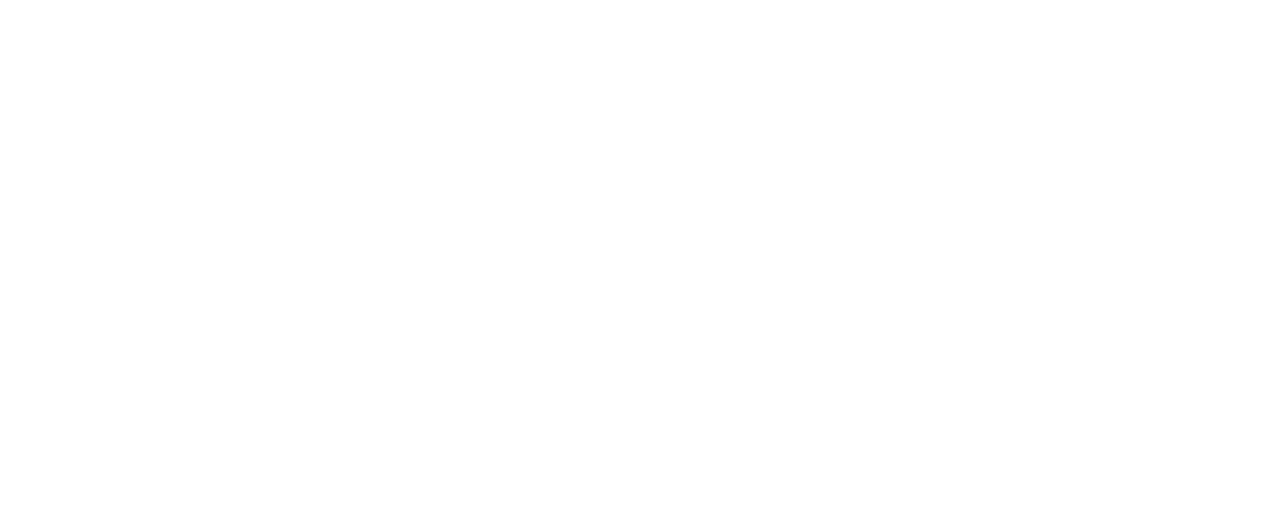
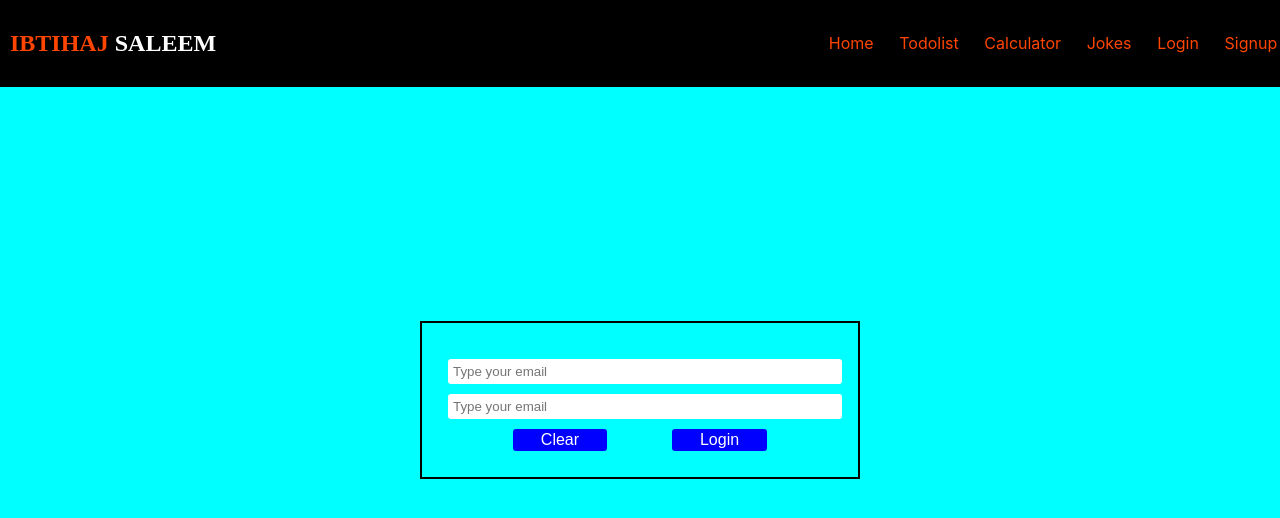
Before and after one commit to ibtihaj1234/Portfolio, a React (Create React App) app: page /login in a window 1280 px wide. Before the commit this address had no page. Shown: the top 518 px of the page. Built offline with nearby package versions, Linux system fonts and the light colour scheme.

Commit message:
GET & POST API

```diff
--- a/src/components/button/Button.jsx
+++ b/src/components/button/Button.jsx
@@ -3,11 +3,11 @@
 
 const ButtonComponent = (props) => {
 
-    const { title, onClick } = props
+    const { title, onClick , bgcolor} = props
 
     return (
         <div>
-            <button className='block' onClick={onClick}>
+            <button style={bgcolor?{backgroundColor:bgcolor}: {}} className='block' onClick={onClick}>
                 {title}
             </button>
         </div>
--- a/src/components/inputComponent/InputComponent.jsx
+++ b/src/components/inputComponent/InputComponent.jsx
@@ -2,10 +2,10 @@
 import '../style.css'
 
 const InputComponent = (props) => {
-    const { type, onChange, value, placeholder } = props
+    const { type, onChange, value, placeholder, style } = props
     return (
         <div>
-            <input className='InputButton' type={type} onChange={onChange} value={value} placeholder={placeholder} />
+            <input className='InputButton' style={style} type={type} onChange={onChange} value={value} placeholder={placeholder} />
         </div>
     )
 }
--- /dev/null
+++ b/src/components/login/LoginComp.jsx
@@ -0,0 +1,73 @@
+import React, { useState } from 'react'
+import './style.css'
+import InputComponent from '../inputComponent/InputComponent'
+import Button from '../button/Button'
+import axios from 'axios'
+
+
+const LoginComp = () => {
+
+    const [email, setEmail] = useState('')
+    const [password, setPassword] = useState('')
+    const [loading, setloading] = useState(true)
+
+    const Clear = () => {
+        setEmail('')
+        setPassword('')
+    }
+
+    const Login = () => {
+        if (!password.trim() || !email.trim()) {
+            alert('both fields are mandetory');
+            return
+        }
+
+        setloading(false)
+
+        axios.post('https://enjoy-19070.botics.co/api/v1/login/', {
+            username: email.trim(),
+            password: password.trim(),
+        }).then(reult => {
+            console.log("Result ==> ", reult)
+        })
+            .catch(err => console.log("Error while login!", err))
+    }
+
+    return (
+        <div className='Login_page'>
+            <div className='Login_section'>
+                <div className='Login_inputs'>
+                    <InputComponent
+                        style={{ width: '100%' }}
+                        type='text'
+                        onChange={(e) => setEmail(e.target.value)}
+                        value={email}
+                        placeholder='Type your email'
+                    />
+                    <InputComponent
+                        style={{ width: '100%' }}
+                        type='text'
+                        onChange={(e) => setPassword(e.target.value)}
+                        value={password}
+                        placeholder='Type your email'
+                    />
+                </div>
+                <div className='Login_buttons'>
+                    <Button
+                        bgcolor='blue'
+                        title='Clear'
+                        onClick={() => {Clear() ; setloading(true)}}
+                    />
+                    <Button
+                        bgcolor='blue'
+                        title={!loading ? 'Wait' : 'Login'}
+                        onClick={() => Login()}
+                        disable={loading}
+                    />
+                </div>
+            </div>
+        </div>
+    )
+}
+
+export default LoginComp
--- /dev/null
+++ b/src/components/login/style.css
@@ -0,0 +1,27 @@
+.Login_page{
+    background-color: aqua;
+    width: 100%;
+    height: 100vh;
+    display: flex;
+    align-items: center;
+    justify-content: center;
+}
+
+.Login_section{
+    width: 30%;
+    border: 2px solid black;
+    padding: 2%;
+    display: flex;
+    flex-direction: column;
+    justify-content: space-around;
+}
+
+.Login_buttons{
+    display: flex;
+    flex-direction: row;
+    justify-content: space-evenly;
+}
+
+.Login_inputs{
+    width: 100%;
+}
--- a/src/components/navbar/Navbar.jsx
+++ b/src/components/navbar/Navbar.jsx
@@ -8,6 +8,8 @@
                 <h2 style={{ color: 'orangered', fontFamily: 'Cursive' }}>IBTIHAJ <span style={{ color: 'white' }}>SALEEM</span></h2>
             </div>
             <div className='Navhalf2'>
+                <Link className="Navbaritems" to="../Signup">Signup</Link>
+                <Link className="Navbaritems" to="../Login">Login</Link>
                 <Link className="Navbaritems" to="../Jokes">Jokes</Link>
                 <Link className="Navbaritems" to="../Calculator">Calculator</Link>
                 <Link className="Navbaritems" to="../Todolist">Todolist</Link>
--- /dev/null
+++ b/src/components/signup/SignupComp.jsx
@@ -0,0 +1,11 @@
+import React from 'react'
+
+const SignupComp = () => {
+  return (
+    <div>
+      Signup
+    </div>
+  )
+}
+
+export default SignupComp
--- a/src/navigation/Navi.jsx
+++ b/src/navigation/Navi.jsx
@@ -4,6 +4,8 @@
 import Home from '../views/Home'
 import Calculator from '../views/Calculator'
 import Jokes from '../views/Jokes'
+import Login from '../views/auth/Login'
+import Signup from '../views/auth/Signup'
 
 const Navi = () => {
     return (
@@ -13,6 +15,8 @@
                 <Route path="/todolist" element={<Todolist />} />
                 <Route path="/calculator" element={<Calculator />} />
                 <Route path="/jokes" element={<Jokes />} />
+                <Route path="/login" element={<Login />} />
+                <Route path="/signup" element={<Signup />} />
             </Routes>
         </>
     )
--- /dev/null
+++ b/src/views/auth/Login.jsx
@@ -0,0 +1,14 @@
+import React from 'react'
+import LoginComp from '../../components/login/LoginComp'
+import Navbar from '../../components/navbar/Navbar'
+
+const Login = () => {
+  return (
+    <>
+     <Navbar />
+     <LoginComp />
+    </>
+  )
+}
+
+export default Login
--- /dev/null
+++ b/src/views/auth/Signup.jsx
@@ -0,0 +1,13 @@
+import React from 'react'
+import Navbar from '../../components/navbar/Navbar'
+import SignupComp from '../../components/signup/SignupComp'
+const Signup = () => {
+  return (
+    <div>
+        <Navbar />
+        <SignupComp />
+    </div>
+  )
+}
+
+export default Signup
```
